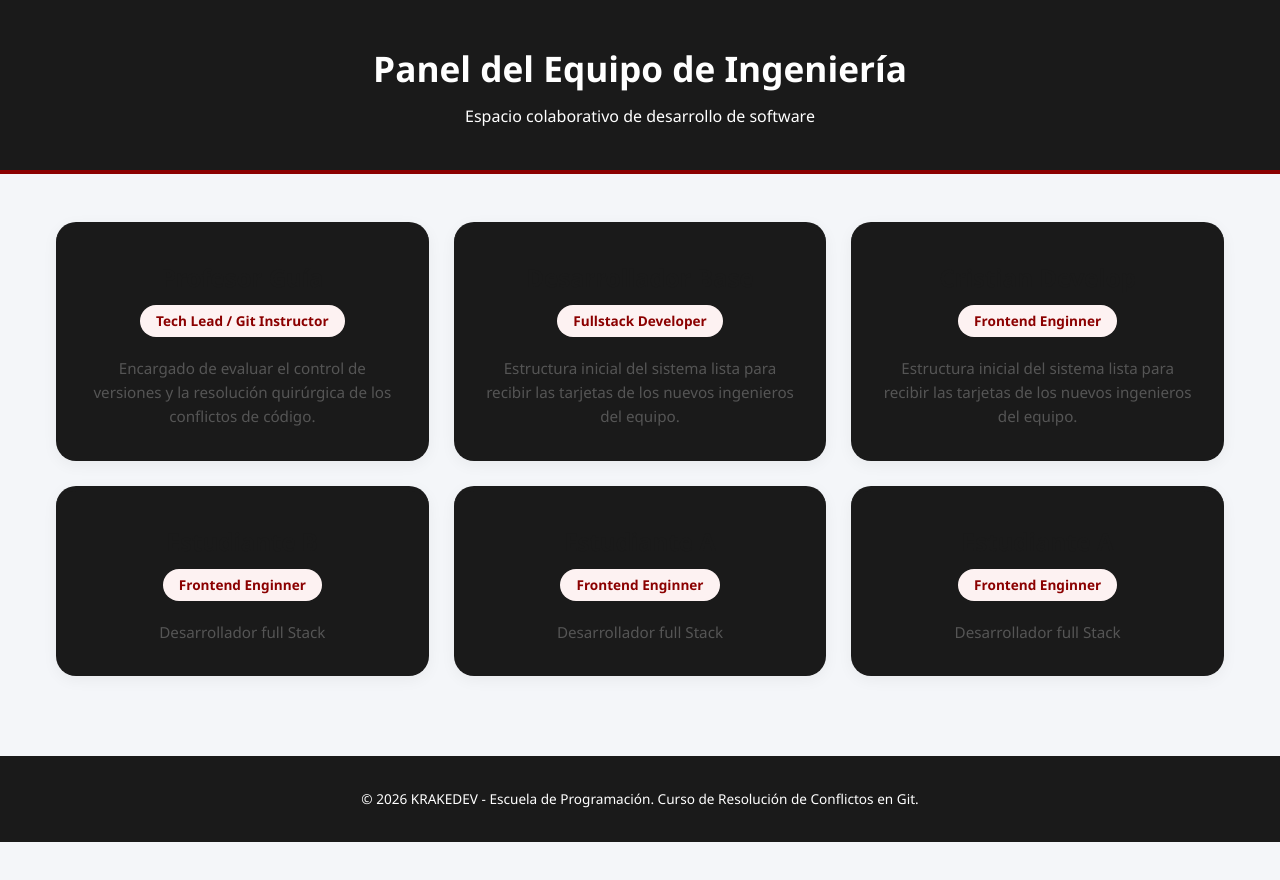
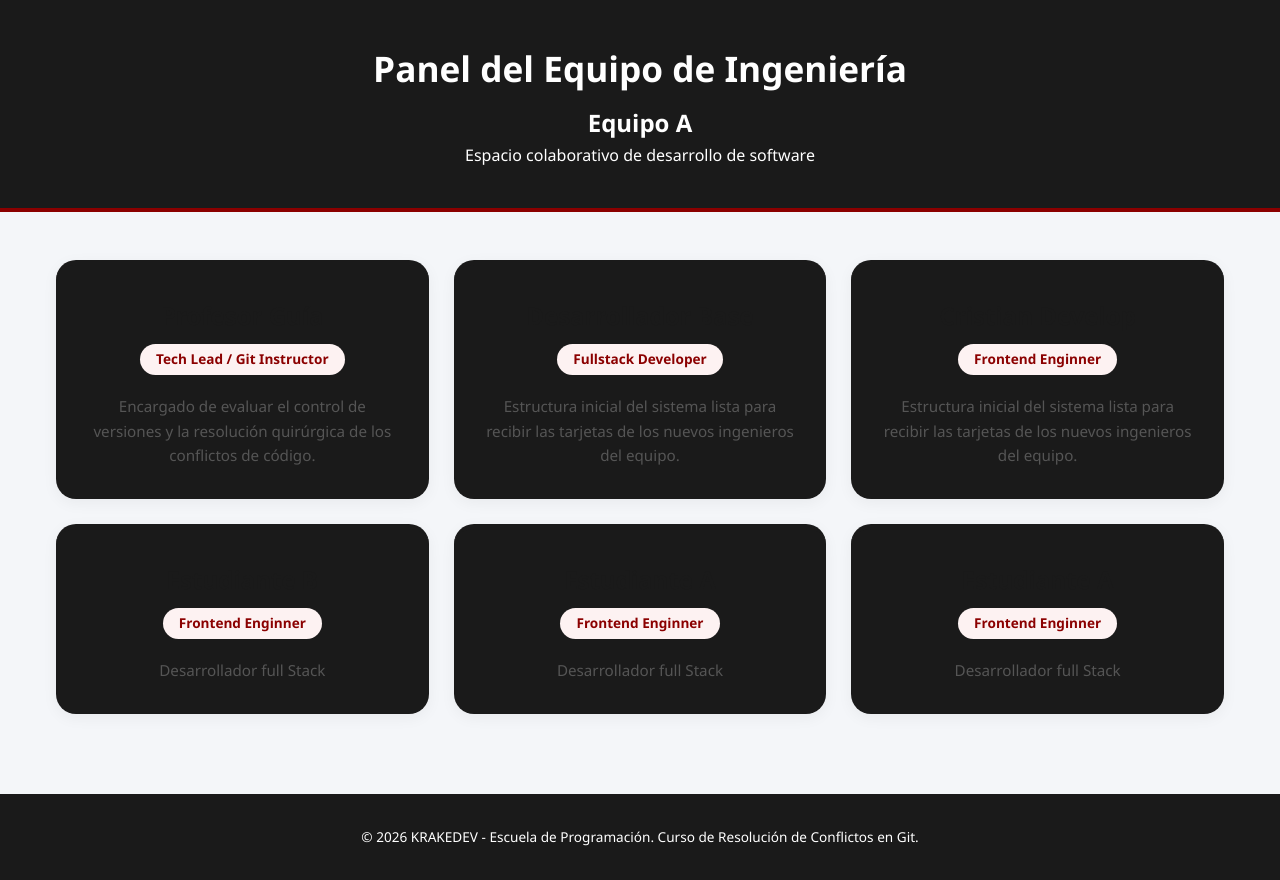
Before and after one commit to alexandraR-Code/web-equipo, a plain HTML site: page index.html in a window 1280 px wide. Before the commit the page ends 842 px from the top, so only its background shows below. Drawn offline with Linux system fonts and the light colour scheme.

Commit message:
fix:Actualizar subtitulo en HTML para lanzamiento oficial V1.0

```diff
--- a/index.html
+++ b/index.html
@@ -9,6 +9,7 @@
 <body>
     <header class="main-header">
         <h1>Panel del Equipo de Ingeniería</h1>
+        <h2>Equipo A</h2>
         <p>Espacio colaborativo de desarrollo de software</p>
     </header>
 
```
